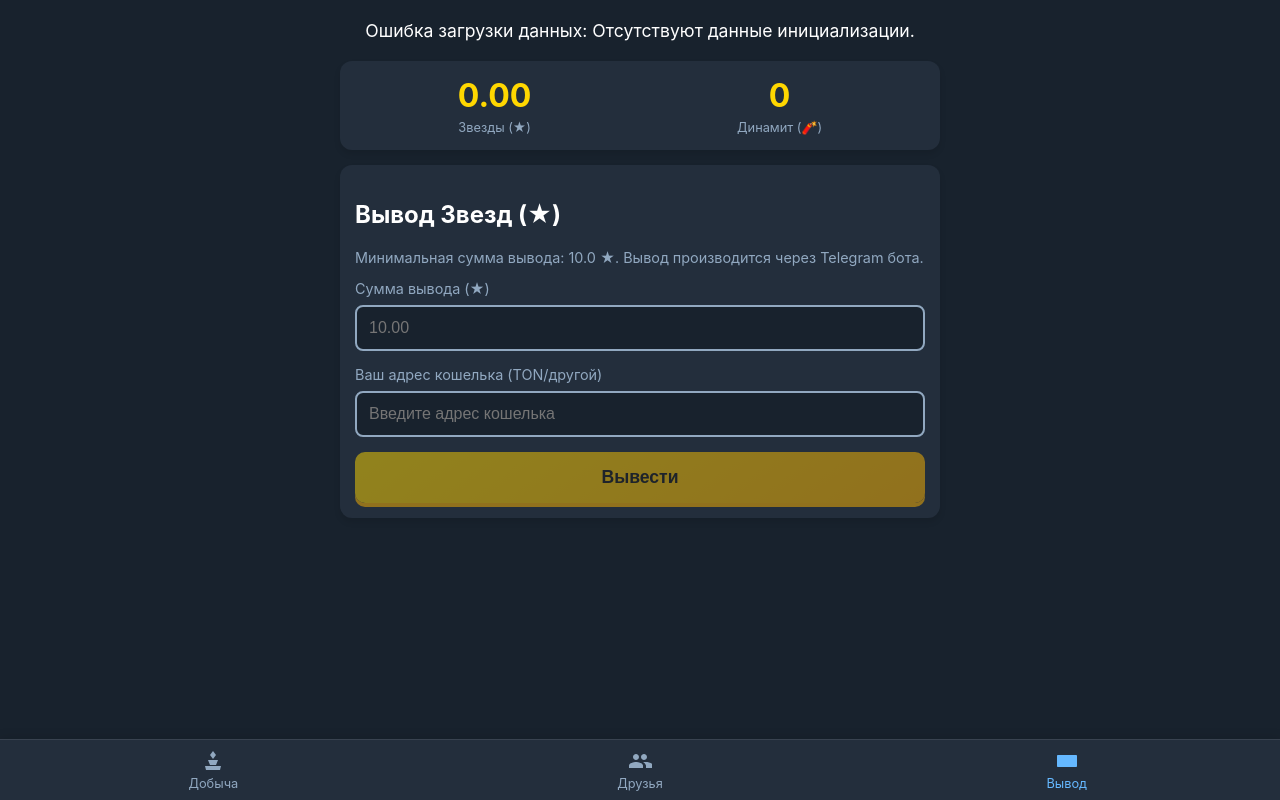
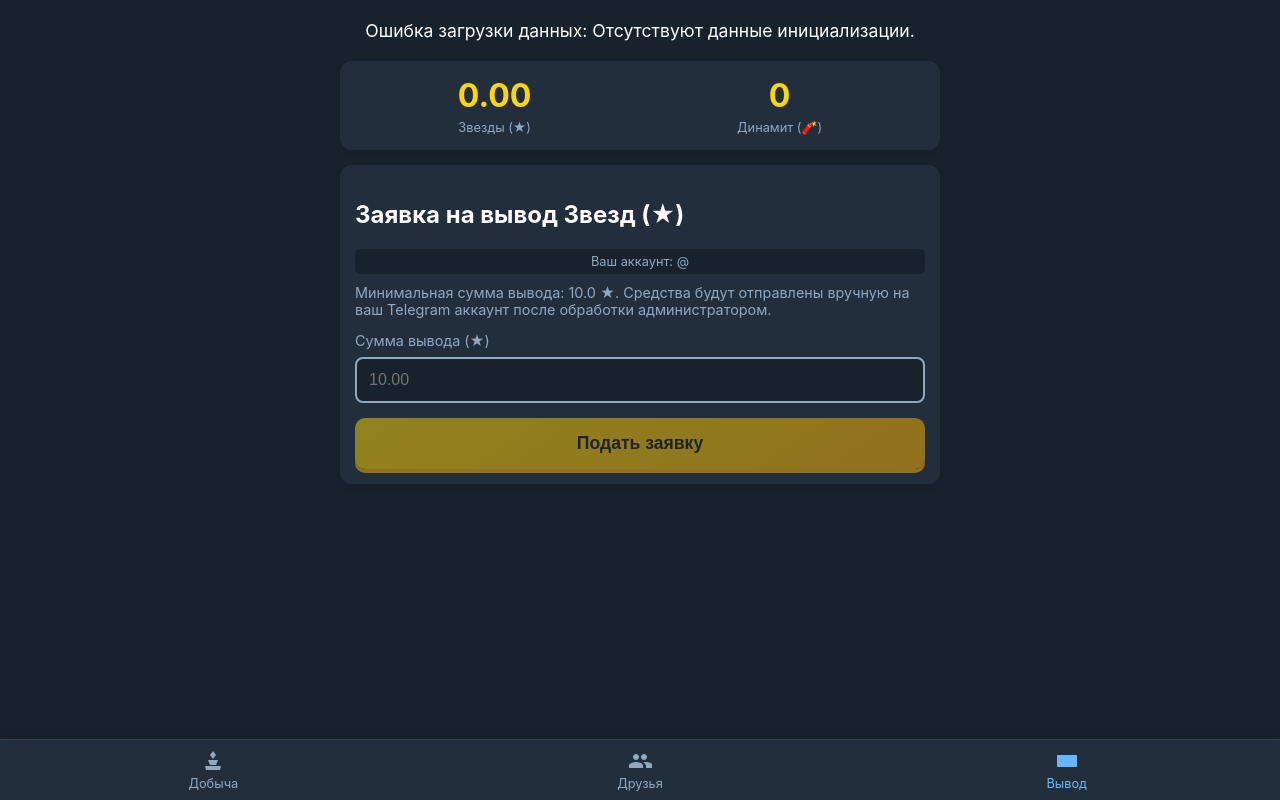
Before and after one commit to SFSasha/GProfit, a FastAPI app: page / in a window 1280 px wide, after a click on "Вывод". Run offline with FastAPI, Linux system fonts and the light colour scheme; parts of the project's set-up code (start-up, migrations or seed data) failed here and were passed over; some libraries are stand-ins or nearby versions.

Commit message:
Update index.html

```diff
--- a/templates/index.html
+++ b/templates/index.html
@@ -35,9 +35,10 @@
             flex-direction: column;
             min-height: 100vh;
 
-            /* ИСПРАВЛЕНИЕ: Предотвращение горизонтальной прокрутки */
+            /* ИСПРАВЛЕНИЕ ДИЗАЙНА: Предотвращение горизонтальной прокрутки */
             overflow-x: hidden;
             width: 100%;
+            max-width: 100vw;
         }
 
         /* --- Общий макет --- */
@@ -160,7 +161,7 @@
         }
 
         /* --- Форма вывода --- */
-        .withdraw-form input[type="number"], .withdraw-form input[type="text"] {
+        .withdraw-form input[type="number"] {
             width: 100%;
             padding: 12px;
             margin-bottom: 15px;
@@ -174,7 +175,7 @@
             transition: border-color 0.2s;
         }
 
-        .withdraw-form input[type="number"]:focus, .withdraw-form input[type="text"]:focus {
+        .withdraw-form input[type="number"]:focus {
             border-color: var(--tg-link);
         }
 
@@ -189,6 +190,18 @@
             color: var(--tg-hint);
             font-size: 0.9em;
             margin-top: 10px;
+        }
+
+        /* Стиль для отображения ID пользователя */
+        .user-id-display {
+            font-size: 0.8em;
+            color: var(--tg-hint);
+            text-align: center;
+            margin-top: 5px;
+            padding: 5px;
+            background-color: var(--tg-bg);
+            border-radius: 5px;
+            word-break: break-all;
         }
 
         /* --- Реферальная секция --- */
@@ -367,17 +380,19 @@
         <!-- --- Секция "Вывод" (Withdrawal) --- -->
         <div id="withdrawSection" class="section-content">
             <div class="card withdraw-form">
-                <h2>Вывод Звезд (★)</h2>
-                <p class="hint-text">Минимальная сумма вывода: 10.0 ★. Вывод производится через Telegram бота.</p>
+                <h2>Заявка на вывод Звезд (★)</h2>
+                <!-- ОБНОВЛЕНО: Отображение ID пользователя для справки администратора -->
+                <div class="user-id-display">
+                    <span id="telegramUserIdDisplay">Ваш Telegram ID: Не получен</span>
+                </div>
+
+                <p class="hint-text">Минимальная сумма вывода: 10.0 ★. Средства будут отправлены вручную на ваш Telegram аккаунт после обработки администратором.</p>
 
                 <label for="withdrawAmount">Сумма вывода (★)</label>
                 <input type="number" id="withdrawAmount" placeholder="10.00" min="10.0" step="0.01">
 
-                <label for="withdrawWallet">Ваш адрес кошелька (TON/другой)</label>
-                <input type="text" id="withdrawWallet" placeholder="Введите адрес кошелька">
-
                 <button class="btn btn-gold" id="withdrawButton" onclick="withdraw()">
-                    Вывести
+                    Подать заявку
                 </button>
                 <p class="hint-text" id="withdrawError" style="color: #e74c3c; display: none;">Ошибка: Недостаточно средств или неверная сумма.</p>
             </div>
@@ -412,10 +427,10 @@
     <script>
         // --- Глобальные переменные ---
         const tg = window.Telegram.WebApp;
-        // Пустой URL, т.к. запросы идут на текущий домен, который устанавливается Railway
+        // Пустой URL, т.к. запросы идут на текущий домен
         const apiUrl = '';
 
-        // ИСПРАВЛЕНИЕ: Используем безопасную проверку для user
+        // ИСПРАВЛЕНИЕ: Используем более безопасную проверку для user
         const safeUser = tg.initDataUnsafe && tg.initDataUnsafe.user ? tg.initDataUnsafe.user : {};
 
         const userState = {
@@ -425,7 +440,7 @@
             referralEarnings: 0.0,
             user: safeUser,
             initData: tg.initData,
-            botUsername: 'star_miner_bot', // Значение по умолчанию, будет обновлено
+            botUsername: 'star_miner_bot',
         };
 
         // --- Элементы UI ---
@@ -438,9 +453,9 @@
         const blastButton = document.getElementById('blastButton');
         const prizeMessageEl = document.getElementById('prizeMessage');
         const withdrawAmountInput = document.getElementById('withdrawAmount');
-        const withdrawWalletInput = document.getElementById('withdrawWallet');
         const withdrawButton = document.getElementById('withdrawButton');
         const withdrawErrorEl = document.getElementById('withdrawError');
+        const telegramUserIdDisplay = document.getElementById('telegramUserIdDisplay');
 
         // --- Утилиты API ---
         async function apiPost(endpoint, data = {}) {
@@ -474,6 +489,15 @@
             friendsCountEl.textContent = userState.friendsCount;
             referralEarningsEl.textContent = userState.referralEarnings.toFixed(2);
 
+            // Обновление ID пользователя (для отладки/информации)
+            if (userState.user && userState.user.id) {
+                 const username = userState.user.username ? `@${userState.user.username}` : `(ID: ${userState.user.id})`;
+                 telegramUserIdDisplay.textContent = `Ваш аккаунт: ${username}`;
+            } else {
+                 telegramUserIdDisplay.textContent = 'ID пользователя: ОШИБКА ИНИЦИАЛИЗАЦИИ';
+                 telegramUserIdDisplay.style.color = 'var(--dynamite-color)';
+            }
+
             // Управление кнопкой "Взорвать"
             blastButton.disabled = userState.dynamite <= 0;
             blastButton.style.opacity = userState.dynamite <= 0 ? 0.5 : 1;
@@ -482,6 +506,7 @@
             // Управление кнопкой "Вывести"
             const currentWithdrawAmount = parseFloat(withdrawAmountInput.value) || 0;
             const minWithdraw = 10.0;
+            // Кнопка недоступна, если сумма меньше минимума или больше баланса
             withdrawButton.disabled = currentWithdrawAmount < minWithdraw || currentWithdrawAmount > userState.stars;
             withdrawButton.style.opacity = withdrawButton.disabled ? 0.5 : 1;
 
@@ -504,7 +529,6 @@
             if (element) {
                 element.classList.add('active');
             } else {
-                 // Найти и активировать соответствующий элемент навигации, если он не был передан
                  const navItem = document.querySelector(`.nav-bar .nav-item[onclick*="${sectionId}"]`);
                  if (navItem) navItem.classList.add('active');
             }
@@ -530,7 +554,8 @@
             // Проверка, что user объект существует и имеет id
             if (!userState.user || !userState.user.id) {
                 welcomeMessageEl.textContent = 'Ошибка аутентификации. Перезапустите приложение.';
-                tg.showAlert('Критическая ошибка: Не удалось получить ID пользователя Telegram. Перезапустите Web App.');
+                // Обновляем ID, чтобы показать проблему
+                telegramUserIdDisplay.textContent = 'ID пользователя: ОШИБКА ИНИЦИАЛИЗАЦИИ';
                 return;
             }
 
@@ -559,10 +584,6 @@
                 updateUI();
                 // Назначаем MainButton после загрузки данных и показываем, если есть динамит
                 tg.MainButton.onClick(blast);
-                if (userState.dynamite > 0) {
-                    tg.MainButton.setText(`Взорвать (${userState.dynamite} 🧨)`);
-                    tg.MainButton.show();
-                }
             }
         }
 
@@ -572,7 +593,6 @@
                 return;
             }
 
-            // Блокируем кнопку на время запроса
             blastButton.disabled = true;
             withdrawButton.disabled = true;
             tg.MainButton.showProgress(true);
@@ -580,7 +600,6 @@
             try {
                 const data = await apiPost('/api/v1/blast');
 
-                // Обновляем состояние
                 userState.stars = data.new_stars;
                 userState.dynamite = data.new_dynamite;
                 const prize = data.prize_amount.toFixed(2);
@@ -604,10 +623,9 @@
 
         async function withdraw() {
             const amount = parseFloat(withdrawAmountInput.value);
-            const wallet = withdrawWalletInput.value.trim();
             const minWithdraw = 10.0;
 
-            // Проверки на стороне клиента
+            // Проверки
             if (isNaN(amount) || amount < minWithdraw) {
                 withdrawErrorEl.textContent = `Минимальная сумма вывода: ${minWithdraw.toFixed(2)} ★.`;
                 withdrawErrorEl.style.display = 'block';
@@ -618,34 +636,23 @@
                 withdrawErrorEl.style.display = 'block';
                 return;
             }
-            if (!wallet) {
-                withdrawErrorEl.textContent = 'Пожалуйста, введите адрес кошелька.';
-                withdrawErrorEl.style.display = 'block';
-                return;
-            }
 
-            // Сброс ошибки
             withdrawErrorEl.style.display = 'none';
 
-            // Подтверждение вывода
-            tg.showConfirm(`Вы уверены, что хотите вывести ${amount.toFixed(2)} ★ на адрес ${wallet}?`, async (isConfirmed) => {
+            tg.showConfirm(`Вы уверены, что хотите подать заявку на вывод ${amount.toFixed(2)} ★? Средства будут отправлены на ваш Telegram аккаунт вручную.`, async (isConfirmed) => {
                 if (!isConfirmed) return;
 
                 withdrawButton.disabled = true;
                 tg.showProgress(true);
 
                 try {
-                    // Обратите внимание: ваш Python-код принимает только 'amount', а не 'wallet'.
-                    // Для реальной работы нужно изменить Python-код, чтобы он принимал 'wallet'.
-                    // Сейчас отправляем только amount, как требует текущий Python-код.
+                    // Отправляем только amount
                     const data = await apiPost('/api/v1/withdraw', { amount: amount });
 
-                    userState.stars = data.new_stars; // Обновляем баланс после успешного вывода
-                    tg.showAlert(`✅ Запрос на вывод ${amount.toFixed(2)} ★ успешно создан. Он будет обработан в ближайшее время.`);
+                    userState.stars = data.new_stars;
+                    tg.showAlert(`✅ Заявка на вывод ${amount.toFixed(2)} ★ успешно создана. Ожидайте обработки администратором.`);
 
-                    // Очистка формы
                     withdrawAmountInput.value = '';
-                    withdrawWalletInput.value = '';
 
                 } catch (error) {
                     const errorMessage = error.message || 'Произошла ошибка при обработке запроса на вывод.';
@@ -678,7 +685,7 @@
             });
         }
 
-        // Слушатель для обновления состояния кнопки вывода при изменении поля
+        // Слушатели для обновления состояния кнопки вывода
         withdrawAmountInput.addEventListener('input', updateUI);
 
         // --- Инициализация ---
```
